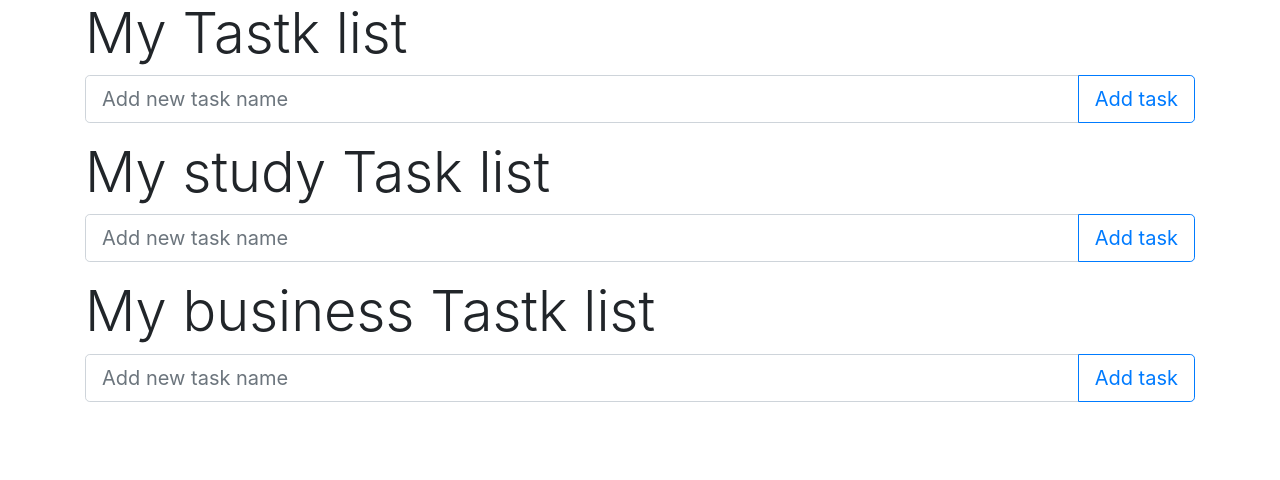
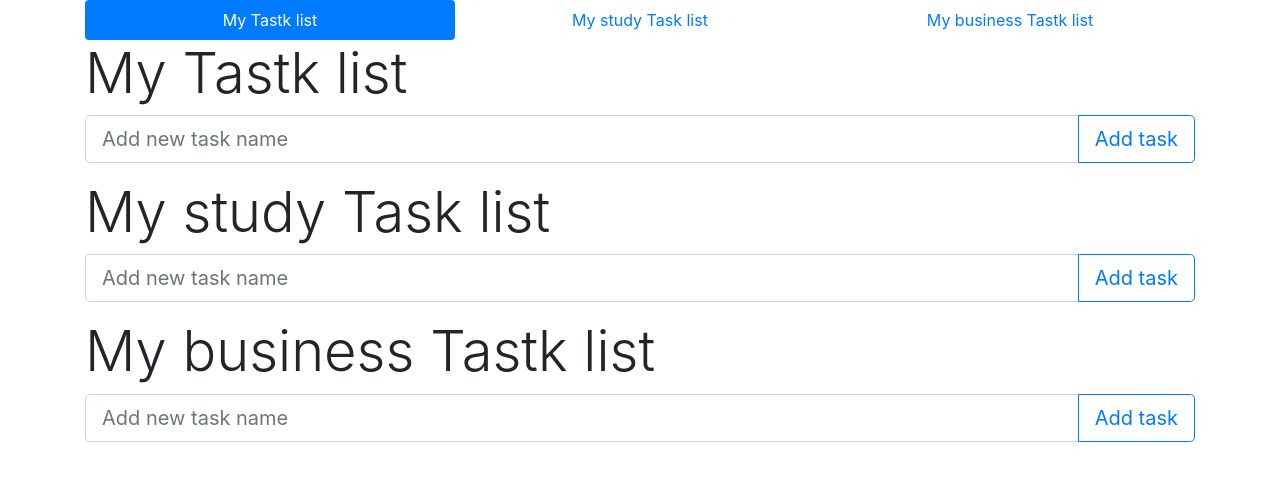
Before and after one commit to AbaevB/TODO-3, a website: page index.html in a window 1280 px wide. Drawn offline with nearby package versions, Linux system fonts and the light colour scheme.

Commit message:
Add navigation

```diff
--- a/index.html
+++ b/index.html
@@ -8,6 +8,22 @@
   <script defer src="main.js"></script>
   <link rel="stylesheet" href="https://cdn.jsdelivr.net/npm/bootstrap@4.6.2/dist/css/bootstrap.min.css" integrity="sha384-xOolHFLEh07PJGoPkLv1IbcEPTNtaed2xpHsD9ESMhqIYd0nLMwNLD69Npy4HI+N" crossorigin="anonymous">
 </head>
+<header class="header">
+  <div class="container">
+    <ul class="nav nav-pills nav-justified">
+      <li class="nav-item">
+        <a class="nav-link active" href="#">My Tastk list</a>
+      </li>
+      <li class="nav-item">
+        <a class="nav-link" href="#">My study Task list</a>
+      </li>
+      <li class="nav-item">
+        <a class="nav-link" href="#">My business Tastk list</a>
+      </li>
+
+    </ul>
+  </div>
+</header>
 <body>
  <div id="my-todo" class="container mb-10"></div>
  <div id="learn-todo" class="container mb-10"></div>
```
